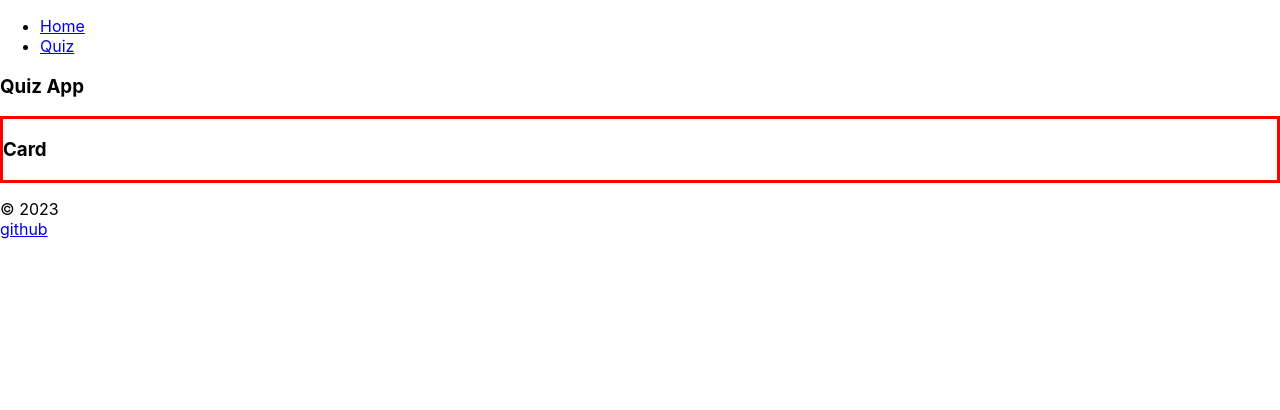
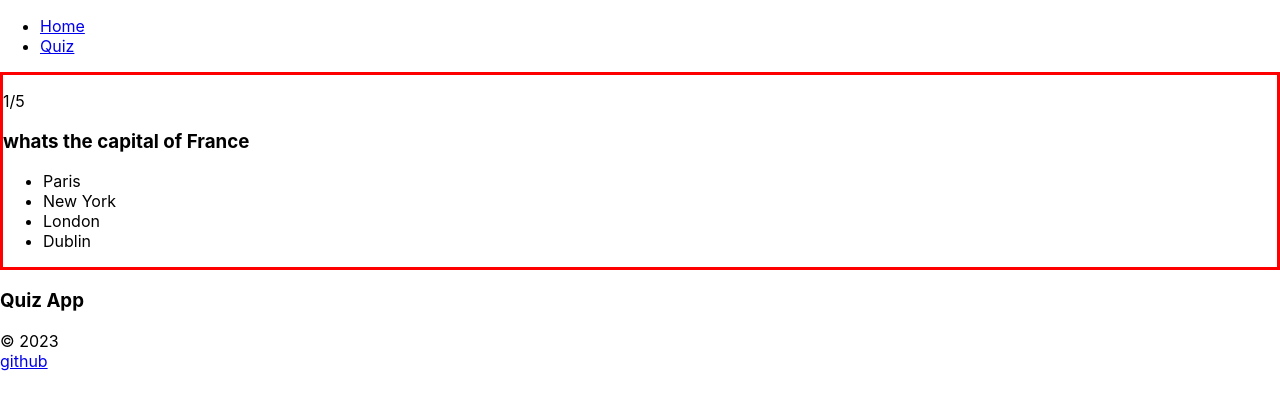
Before and after one commit to Samuel-H-Dev/quiz-app-2, a React (Create React App) app: page /quiz in a window 1280 px wide. Shown: the top 410 px of the page. Built offline with nearby package versions, Linux system fonts and the light colour scheme.

Commit message:
WIP quiz is mosly done working on handleing answers and reset

```diff
--- a/src/components/QuizApp/QuizApp.jsx
+++ b/src/components/QuizApp/QuizApp.jsx
@@ -1,15 +1,32 @@
 import "./QuizApp.css";
 import Card from "./card";
+import { useState } from "react";
+import Results from "./Results";
+import data from "../../data/quiz.json"
 
 
-
+const quizLength = data.length
 
 export default function QuizApp(){
 
+    const [quizId, setQuizId] = useState(0);
+    const [score, setScore] = useState(0);
+    const [showResult, setShowResult] = useState(false);
+
+
     return(
         <>
+        {
+            showResult
+            ? <Results
+            quizLength={quizLength}/>
+            : <Card
+            data={data}
+            quizId={quizId}
+            quizLength={quizLength}
+            />
+        }
         <h3>Quiz App</h3>
-        <Card />
         </>
     )
 }
--- a/src/components/QuizApp/card.jsx
+++ b/src/components/QuizApp/card.jsx
@@ -1,8 +1,18 @@
-export default function Card(){
+export default function Card({data, quizLength, quizId}){
 
 
     return(
     <div className="quiz-card">
-        <h3>Card</h3>
+        <p>{quizId + 1}/{quizLength}</p>
+        <h3>{ data[quizId].question }</h3>
+        <ul>
+            {data[quizId].options.map(
+                (e, index) => {
+                    return(
+                    <li key={index} onClick={"hello"}> {e.answer}</li>
+                    )
+                }
+            )}
+        </ul>
     </div>
 )}
```
